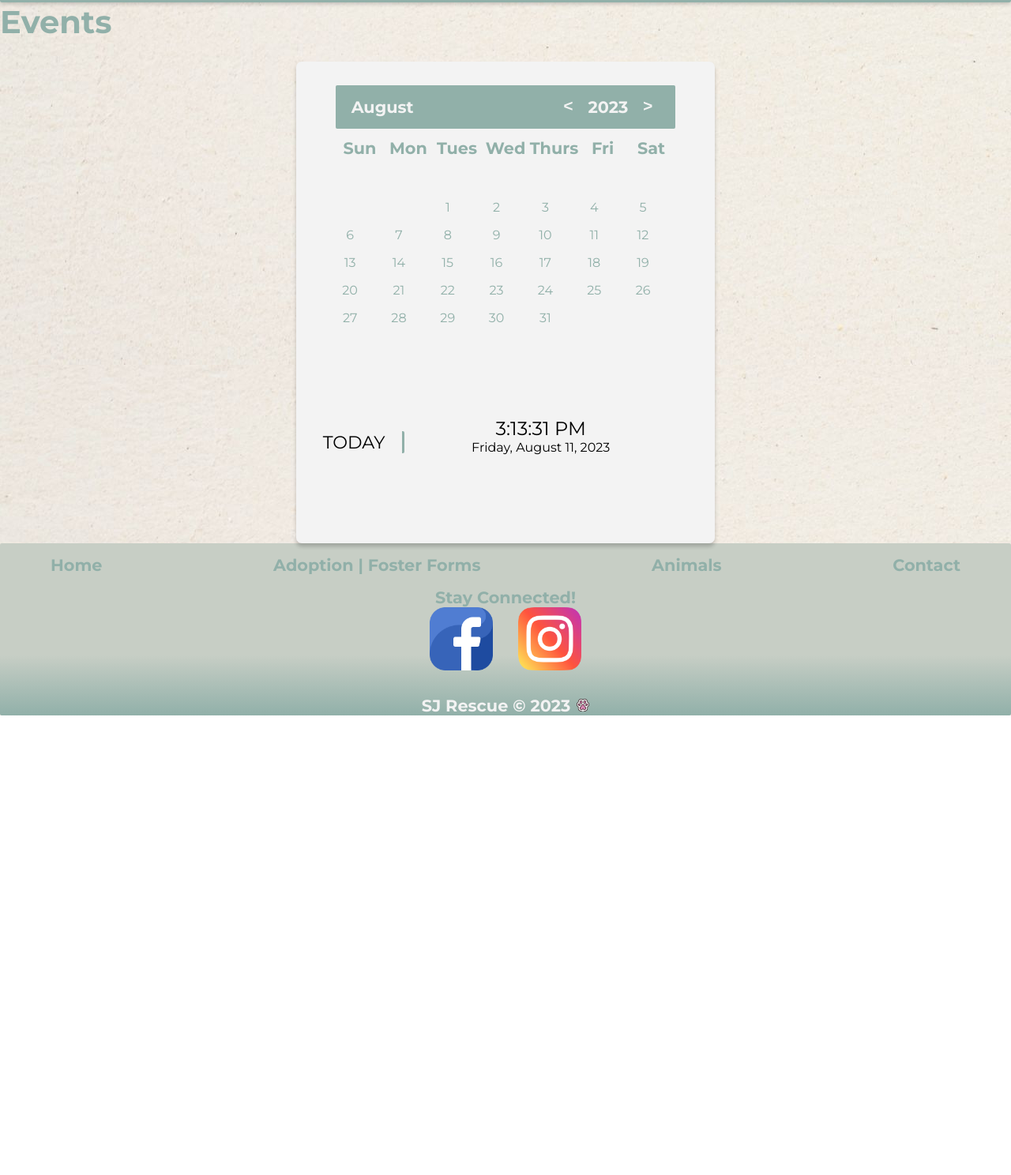
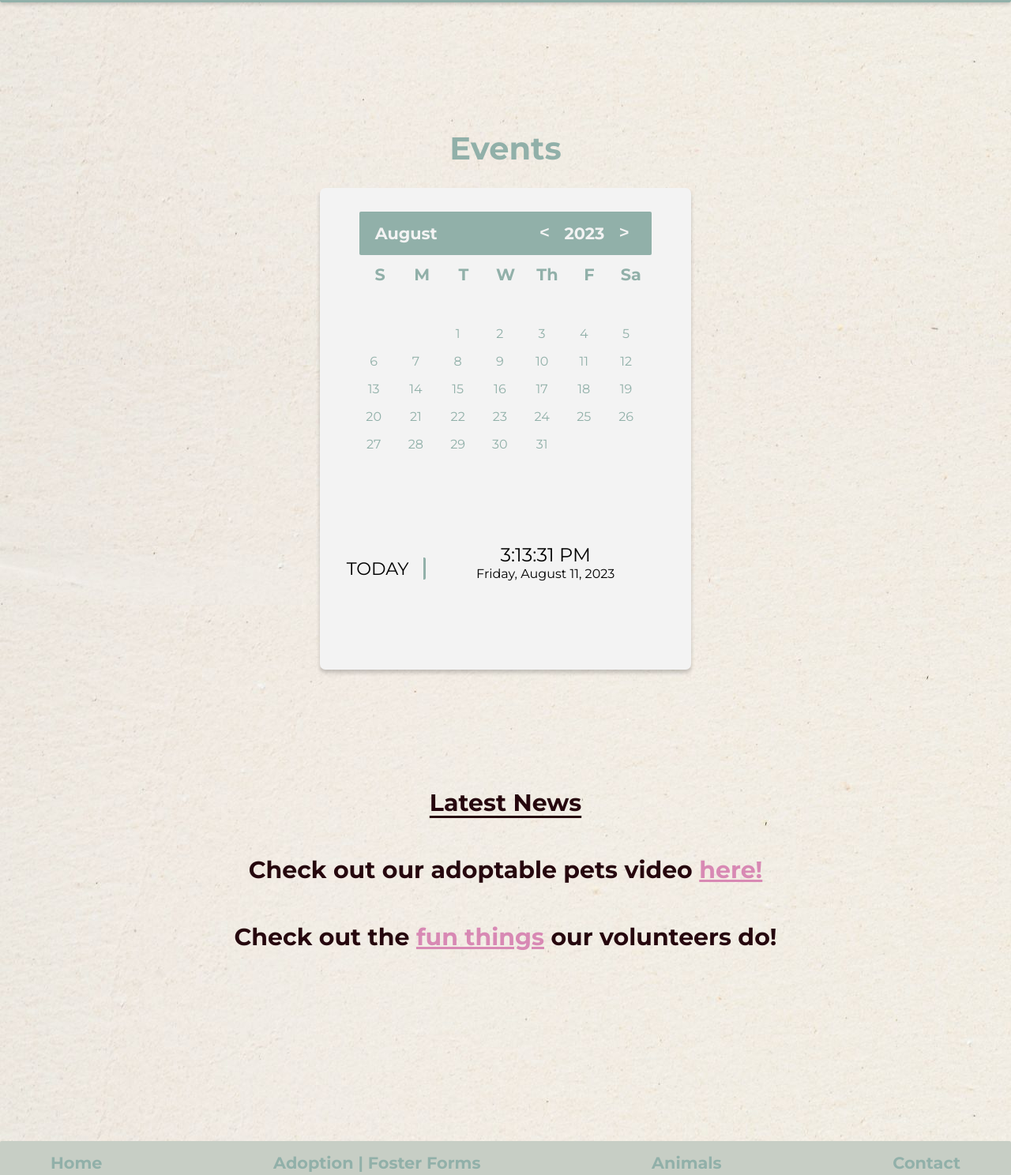
Before and after one commit to locustSpawning/SJ-Rescue, a plain HTML site: page html-files/index.html in a window 1280 px wide. Shown: the part 873-2361 px from the top of the page at 79% size. Before the commit the page ends 1779 px from the top, so only its background shows below. Drawn offline with Linux system fonts and the light colour scheme.

Commit message:
news links added

```diff
--- a/css-files/home.css
+++ b/css-files/home.css
@@ -41,6 +41,11 @@
     box-shadow: var(--smaller-shadow);
 }
 
+#events-title {
+    text-align: center;
+    padding-top: 10rem;
+}
+
 /* CALENDAR */
 
 .container {
@@ -48,7 +53,7 @@
     height: max-content;
     position: relative;
     display: flex;
-    padding: 2% 0px 0px 0px;
+    padding: 2% 0px 150px;
     justify-content: center;
     top: 10%;
     right: 0%;
@@ -315,3 +320,25 @@
         margin: 5px 0px;
     }
 }
+
+/* NEWS */
+
+#news {
+    display: flex;
+    flex-direction: column;
+    gap: 3rem;
+    text-align: center;
+    padding-bottom: 15rem;
+}
+
+#latest-news-title {
+    text-decoration: underline;
+    text-underline-offset: 6px;
+}
+
+#pets-video,
+#fun-things {
+    color: var(--clr-mountain-pink);
+    text-decoration: underline;
+    text-underline-offset: 2px;
+}
--- a/html-files/index.html
+++ b/html-files/index.html
@@ -72,7 +72,7 @@
             </section>
 
             <section id="calendar">
-                <h2 class="text-slate-600-bold">Events</h2>
+                <h2 id="events-title" class="text-slate-600-bold">Events</h2>
                 <!-- CALENDAR -->
                 <div class="container">
                     <div class="calendar">
@@ -93,13 +93,13 @@
 
                         <div class="calendar-body">
                             <div class="calendar-week-days text-slate-400-bold">
-                                <div>Sun</div>
-                                <div>Mon</div>
-                                <div>Tues</div>
-                                <div>Wed</div>
-                                <div>Thurs</div>
-                                <div>Fri</div>
-                                <div>Sat</div>
+                                <div>S</div>
+                                <div>M</div>
+                                <div>T</div>
+                                <div>W</div>
+                                <div>Th</div>
+                                <div>F</div>
+                                <div>Sa</div>
                             </div>
                             <div class="calendar-days"></div>
                         </div>
@@ -118,6 +118,31 @@
                 </div>
             </section>
         </div>
+
+        <section id="news">
+            <h2 class="text-main-title-500-bold" id="latest-news-title">
+                Latest News
+            </h2>
+            <h2 class="text-main-title-500-bold">
+                Check out our adoptable pets video
+                <a
+                    id="pets-video"
+                    href="https://www.youtube.com/watch?v=LjQ7ZEJzcnU"
+                    target="_blank"
+                    >here!</a
+                >
+            </h2>
+            <h2 class="text-main-title-500-bold">
+                Check out the
+                <a
+                    id="fun-things"
+                    href="https://www.youtube.com/watch?v=7PRcMrHhD-A"
+                    target="_blank"
+                    >fun things</a
+                >
+                our volunteers do!
+            </h2>
+        </section>
 
         <footer>
             <ul id="footer-list" class="text-slate-400-bold">
```
